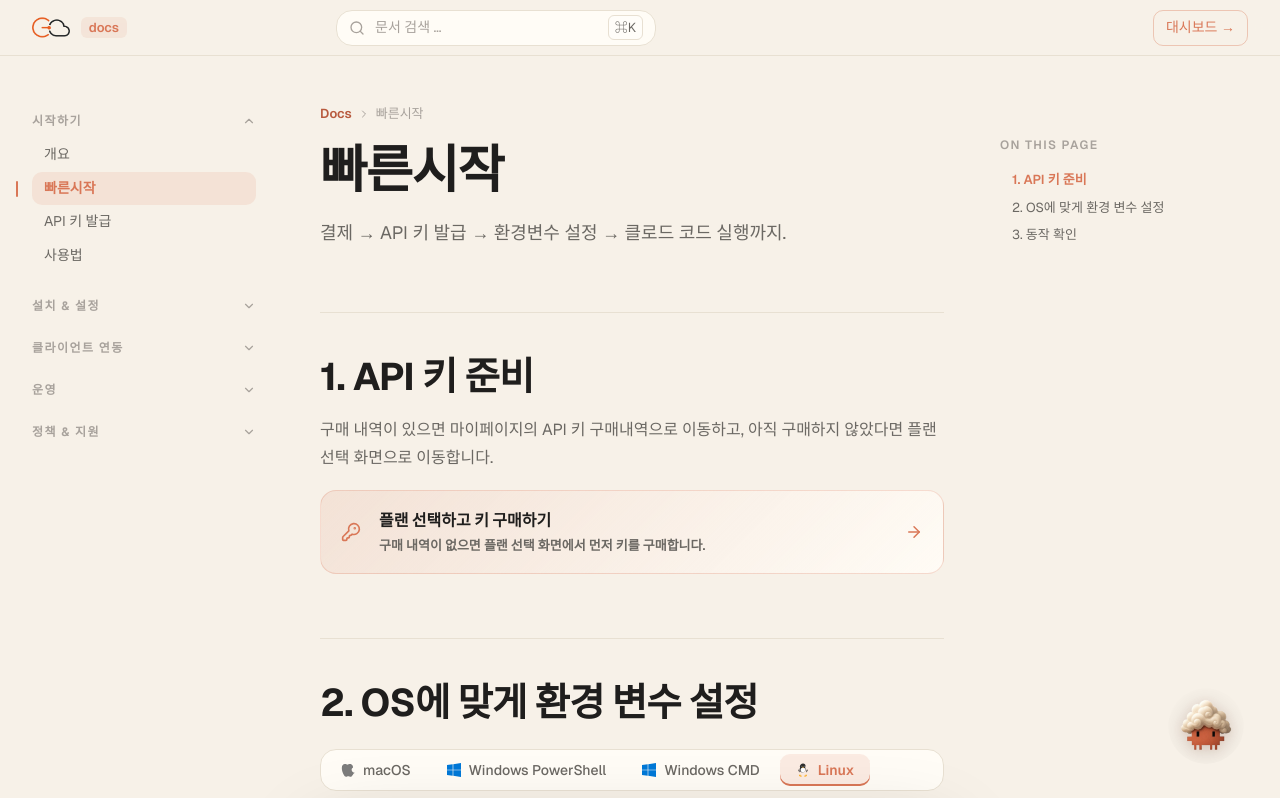
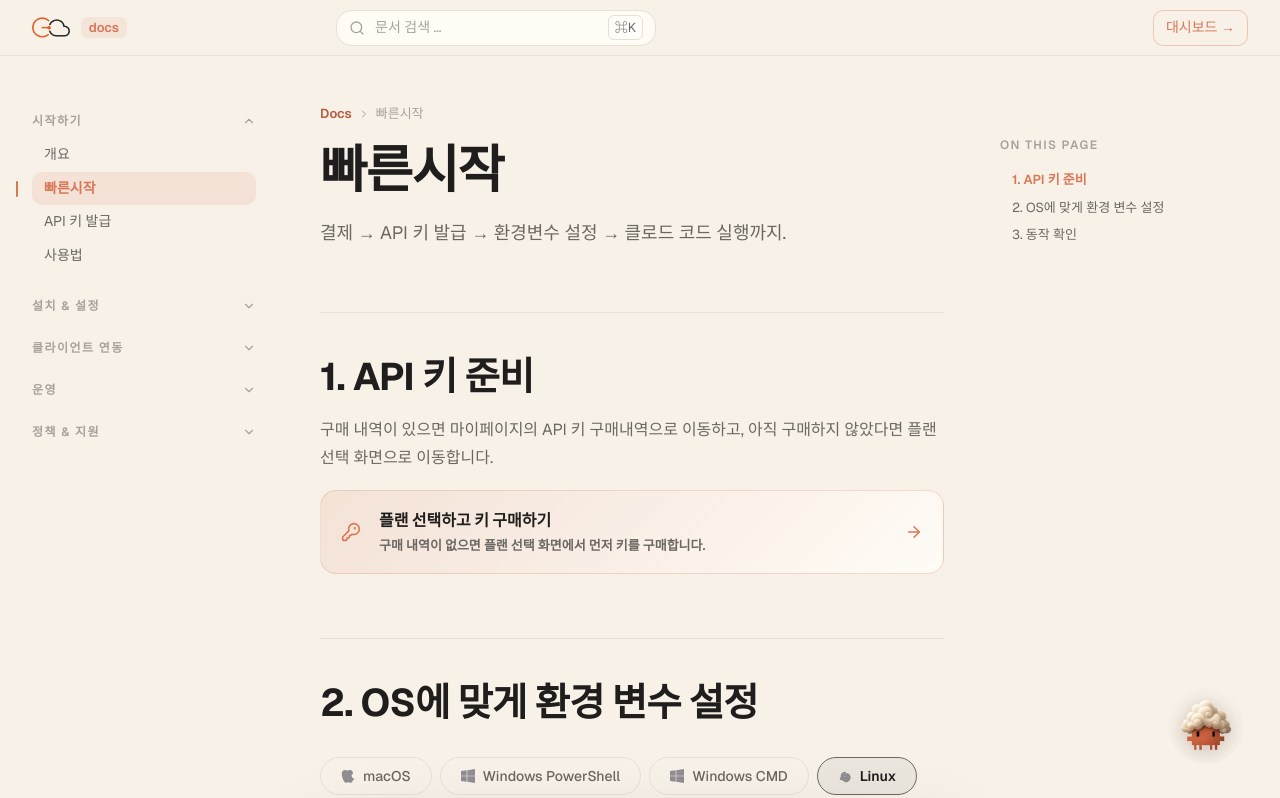
Before and after one commit to rowqqq3625-dot/clcocloud, a Next.js app: page /docs/quickstart in a window 1280 px wide. Shown: the top 798 px of the page. Built offline with nearby package versions, Linux system fonts and the light colour scheme; a web font is replaced by a local one.

Commit message:
design: OS별 빠른시작 탭 아이콘 1번 이미지 단색 고화질화 및 캡슐형 독립 탭 스타일 개편 마감

```diff
--- a/app/(docs)/layout.tsx
+++ b/app/(docs)/layout.tsx
@@ -203,11 +203,13 @@ export default function DocsLayout({ children }: { children: ReactNode }) {
           .docs-action-card strong { display: block; color: var(--docs-text); font-size: var(--fs-body); }
           .docs-action-card small { display: block; margin-top: 3px; color: var(--docs-text-soft); font-size: var(--fs-caption); line-height: 1.5; }
           .docs-action-card-primary { background: linear-gradient(135deg, rgba(217,119,87,.12), rgba(255,252,246,.94)); border-color: rgba(217,119,87,.24); }
-          .docs-os-tabs { margin: 24px 0; }
-          .docs-os-tablist { min-height: 40px; display: flex; gap: 4px; padding: 4px; overflow-x: auto; border: 1px solid var(--docs-line); border-radius: var(--r-md); background: var(--docs-surface); }
-          .docs-os-tablist button { flex: 0 0 auto; display: flex; align-items: center; gap: 8px; height: 32px; padding: 0 16px; border: 0; border-radius: var(--r-sm); background: transparent; color: var(--docs-text-soft); font-size: 14px; font-weight: 500; cursor: pointer; transition: color 180ms var(--ease-out), background 180ms var(--ease-out), box-shadow 180ms var(--ease-out); }
-          .docs-os-tablist button:hover { color: var(--ink); background: rgba(217,119,87,0.06); }
-          .docs-os-tablist button.is-active { color: var(--coral); background: rgba(217,119,87,0.12); box-shadow: inset 0 -2px 0 var(--coral); font-weight: 600; }
+          .docs-os-tabs { margin: 28px 0; }
+          .docs-os-tablist { display: flex; gap: 8px; padding: 4px 0; overflow-x: auto; border: 0; background: transparent; min-height: auto; }
+          .docs-os-tablist button { flex: 0 0 auto; display: flex; align-items: center; gap: 8px; height: 38px; padding: 0 20px; border: 1px solid var(--docs-line); border-radius: 9999px; background: transparent; color: var(--docs-text-soft); font-size: 14px; font-weight: 500; cursor: pointer; transition: all 180ms var(--ease-out); }
+          .docs-os-tablist button:hover { color: var(--docs-text); background: rgba(31,30,29,0.03); border-color: var(--docs-text-faint); }
+          [data-theme="dark"] .docs-os-tablist button:hover { background: rgba(255,255,255,0.03); }
+          .docs-os-tablist button.is-active { color: var(--docs-text); background: rgba(31,30,29,0.05); border-color: var(--docs-text-soft); font-weight: 600; box-shadow: none; }
+          [data-theme="dark"] .docs-os-tablist button.is-active { background: rgba(255,255,255,0.06); }
           .docs-callout { display: grid; grid-template-columns: 24px 1fr; gap: 12px; align-items: start; margin: 24px 0; padding: 16px 20px; border-radius: var(--r-md); color: var(--docs-text-soft); font-size: var(--fs-body); line-height: 1.7; }
           .docs-callout strong { display: block; margin-bottom: 4px; color: var(--ink); font-weight: 600; }
           .docs-callout-info { background: rgba(31,30,29,0.04); border: 1px solid var(--docs-line); border-left: 3px solid var(--ink-soft); }
--- a/components/assistant/OSChips.tsx
+++ b/components/assistant/OSChips.tsx
@@ -10,30 +10,20 @@ interface OSChipsProps {
 }
 
 const AppleIcon = ({ className }: { className?: string }) => (
-  <svg viewBox="0 0 170 170" className={className} style={{ width: "14px", height: "14px" }} fill="#7C7C7C" aria-hidden="true">
+  <svg viewBox="0 0 170 170" className={className} style={{ width: "14px", height: "14px" }} fill="#8E8E93" aria-hidden="true">
     <path d="M150.37 130.25c-2.45 5.66-5.35 10.87-8.71 15.66-4.58 6.53-8.33 11.05-11.22 13.56-4.48 4.12-9.28 6.23-14.42 6.35-3.69 0-8.14-1.05-13.32-3.18-5.19-2.12-9.97-3.17-14.34-3.17-4.58 0-9.49 1.05-14.75 3.17-5.26 2.13-9.5 3.24-12.74 3.35-4.34.22-9.13-1.78-14.37-6.02-3.43-2.79-7.25-7.38-11.45-13.78-8.23-12.65-14.48-26.79-18.75-42.44-4.28-15.65-6.42-30.08-6.42-43.29 0-14.73 3.61-26.6 10.84-35.61 7.23-9.01 16.08-13.56 26.56-13.67 5.06 0 10.87 1.58 17.43 4.75 6.56 3.17 11.13 4.75 13.7 4.75 2.11 0 6.64-1.58 13.57-4.75 6.93-3.17 12.33-4.64 16.2-4.43 11.83.53 21.05 4.88 27.67 13.06 6.62 8.18 10.15 17.9 10.59 29.17-11.4 6.86-17.15 16.03-17.26 27.53-.11 9.4 3.27 17.38 10.14 23.95 6.87 6.57 15.08 10.37 24.63 11.4-.87 2.64-1.79 5.23-2.77 7.77zM119.22 17.58c0 7.7-2.79 14.88-8.38 20.53-5.59 5.65-12.59 9.17-21.01 8.55-.11-.74-.17-1.6-.17-2.58 0-7.39 3.01-14.61 9.02-21.65 6.01-7.04 13.17-10.74 21.5-11.1 0 .95.04 1.9.04 2.87z" />
   </svg>
 );
 
 const WindowsIcon = ({ className }: { className?: string }) => (
-  <svg viewBox="0 0 24 24" className={className} style={{ width: "14px", height: "14px" }} aria-hidden="true">
-    <path fill="#0078D7" d="M0 3.449L9.75 2.1v9.45H0V3.449zM0 12.45h9.75v9.45L0 20.55v-8.1zM10.8 1.95L24 0v11.55H10.8V1.95zM10.8 12.45H24v11.55l-13.2-1.95v-9.6z" />
+  <svg viewBox="0 0 24 24" className={className} style={{ width: "14px", height: "14px" }} fill="#8E8E93" aria-hidden="true">
+    <path d="M0 3.449L9.75 2.1v9.45H0V3.449zM0 12.45h9.75v9.45L0 20.55v-8.1zM10.8 1.95L24 0v11.55H10.8V1.95zM10.8 12.45H24v11.55l-13.2-1.95v-9.6z" />
   </svg>
 );
 
 const PenguinIcon = ({ className }: { className?: string }) => (
-  <svg viewBox="0 0 512 512" className={className} style={{ width: "14px", height: "14px" }} aria-hidden="true">
-    <path fill="#2E2E2E" d="M256,16c-63.5,0-115,51.5-115,115c0,15.6,3.1,30.4,8.8,44c-11.2,17.2-17.8,37.8-17.8,60c0,60.8,49.2,110,110,110s110-49.2,110-110c0-22.2-6.6-42.8-17.8-60c5.7-13.6,8.8-28.4,8.8-44C371,67.5,319.5,16,256,16z"/>
-    <path fill="#FFFFFF" d="M256,166c-49.7,0-90,40.3-90,90c0,42.5,29.5,78.2,69.1,87.4C243,346,249,348,256,348s13-2,20.9-4.6c39.6-9.2,69.1-44.9,69.1-87.4C346,206.3,305.7,166,256,166z"/>
-    <circle cx="216" cy="116" r="14" fill="#FFFFFF"/>
-    <circle cx="216" cy="116" r="6" fill="#000000"/>
-    <circle cx="296" cy="116" r="14" fill="#FFFFFF"/>
-    <circle cx="296" cy="116" r="6" fill="#000000"/>
-    <path fill="#FFA500" d="M256,134c-12,0-22,8-22,18c0,18,22,26,22,26s22-8,22-26C278,142,268,134,256,134z"/>
-    <path fill="#FFA500" d="M156,416c-22,0-40,18-40,40c0,22,40,40,40,40h60c0,0-20-40-20-40H156z"/>
-    <path fill="#FFA500" d="M356,416c22,0,40,18,40,40c0,22-40,40-40,40h-60c0,0,20-40,20-40H356z"/>
-    <path fill="#2E2E2E" d="M106,236c-11,0-20,9-20,20c0,40,30,80,60,90c0,0-20-50-20-80C126,245,117,236,106,236z"/>
-    <path fill="#2E2E2E" d="M406,236c11,0,20,9,20,20c0,40-30,80-60,90c0,0,20-50,20-80C386,245,395,236,406,236z"/>
+  <svg viewBox="0 0 448 512" className={className} style={{ width: "14px", height: "14px" }} fill="#8E8E93" aria-hidden="true">
+    <path d="M224 96C135.6 96 64 167.6 64 256c0 15 2.1 29.6 6 43.3C52.7 306.7 32 328.6 32 355.2c0 28.2 23 51.2 51.2 51.2c5.8 0 11.4-.9 16.7-2.7c22.6 31 59.2 51.1 100.1 51.1c2 0 4-.1 6-.2c3.4 9.1 8.8 17.1 15.6 23.5c7.3 6.9 16.8 11.2 27.2 12.2c16.2 1.6 31.9-5.1 41.7-17.7c6.2 3.1 13 4.7 20.3 4.7c23.6 0 43-17.7 45.6-40.8c24.7-11.4 44.5-30.8 56.6-54.8c12.2-24.2 18.6-51.4 18.6-79.4c0-88.4-71.6-160-160-160zm16 80c0-8.8 7.2-16 16-16s16 7.2 16 16s-7.2 16-16 16s-16-7.2-16-16zm-80 0c0-8.8 7.2-16 16-16s16 7.2 16 16s-7.2 16-16 16s-16-7.2-16-16zm56 120c-13.3 0-24-10.7-24-24h48c0 13.3-10.7 24-24 24z" />
   </svg>
 );
 
--- a/components/docs/OSTabs.tsx
+++ b/components/docs/OSTabs.tsx
@@ -16,30 +16,20 @@ export type OSTab = {
 };
 
 const AppleIcon = (props: React.SVGProps<SVGSVGElement>) => (
-  <svg viewBox="0 0 170 170" width="1em" height="1em" fill="#7C7C7C" {...props}>
+  <svg viewBox="0 0 170 170" width="1em" height="1em" fill="#8E8E93" {...props}>
     <path d="M150.37 130.25c-2.45 5.66-5.35 10.87-8.71 15.66-4.58 6.53-8.33 11.05-11.22 13.56-4.48 4.12-9.28 6.23-14.42 6.35-3.69 0-8.14-1.05-13.32-3.18-5.19-2.12-9.97-3.17-14.34-3.17-4.58 0-9.49 1.05-14.75 3.17-5.26 2.13-9.5 3.24-12.74 3.35-4.34.22-9.13-1.78-14.37-6.02-3.43-2.79-7.25-7.38-11.45-13.78-8.23-12.65-14.48-26.79-18.75-42.44-4.28-15.65-6.42-30.08-6.42-43.29 0-14.73 3.61-26.6 10.84-35.61 7.23-9.01 16.08-13.56 26.56-13.67 5.06 0 10.87 1.58 17.43 4.75 6.56 3.17 11.13 4.75 13.7 4.75 2.11 0 6.64-1.58 13.57-4.75 6.93-3.17 12.33-4.64 16.2-4.43 11.83.53 21.05 4.88 27.67 13.06 6.62 8.18 10.15 17.9 10.59 29.17-11.4 6.86-17.15 16.03-17.26 27.53-.11 9.4 3.27 17.38 10.14 23.95 6.87 6.57 15.08 10.37 24.63 11.4-.87 2.64-1.79 5.23-2.77 7.77zM119.22 17.58c0 7.7-2.79 14.88-8.38 20.53-5.59 5.65-12.59 9.17-21.01 8.55-.11-.74-.17-1.6-.17-2.58 0-7.39 3.01-14.61 9.02-21.65 6.01-7.04 13.17-10.74 21.5-11.1 0 .95.04 1.9.04 2.87z" />
   </svg>
 );
 
 const WindowsIcon = (props: React.SVGProps<SVGSVGElement>) => (
-  <svg viewBox="0 0 24 24" width="1em" height="1em" {...props}>
-    <path fill="#0078D7" d="M0 3.449L9.75 2.1v9.45H0V3.449zM0 12.45h9.75v9.45L0 20.55v-8.1zM10.8 1.95L24 0v11.55H10.8V1.95zM10.8 12.45H24v11.55l-13.2-1.95v-9.6z" />
+  <svg viewBox="0 0 24 24" width="1em" height="1em" fill="#8E8E93" {...props}>
+    <path d="M0 3.449L9.75 2.1v9.45H0V3.449zM0 12.45h9.75v9.45L0 20.55v-8.1zM10.8 1.95L24 0v11.55H10.8V1.95zM10.8 12.45H24v11.55l-13.2-1.95v-9.6z" />
   </svg>
 );
 
 const PenguinIcon = (props: React.SVGProps<SVGSVGElement>) => (
-  <svg viewBox="0 0 512 512" width="1em" height="1em" {...props}>
-    <path fill="#2E2E2E" d="M256,16c-63.5,0-115,51.5-115,115c0,15.6,3.1,30.4,8.8,44c-11.2,17.2-17.8,37.8-17.8,60c0,60.8,49.2,110,110,110s110-49.2,110-110c0-22.2-6.6-42.8-17.8-60c5.7-13.6,8.8-28.4,8.8-44C371,67.5,319.5,16,256,16z"/>
-    <path fill="#FFFFFF" d="M256,166c-49.7,0-90,40.3-90,90c0,42.5,29.5,78.2,69.1,87.4C243,346,249,348,256,348s13-2,20.9-4.6c39.6-9.2,69.1-44.9,69.1-87.4C346,206.3,305.7,166,256,166z"/>
-    <circle cx="216" cy="116" r="14" fill="#FFFFFF"/>
-    <circle cx="216" cy="116" r="6" fill="#000000"/>
-    <circle cx="296" cy="116" r="14" fill="#FFFFFF"/>
-    <circle cx="296" cy="116" r="6" fill="#000000"/>
-    <path fill="#FFA500" d="M256,134c-12,0-22,8-22,18c0,18,22,26,22,26s22-8,22-26C278,142,268,134,256,134z"/>
-    <path fill="#FFA500" d="M156,416c-22,0-40,18-40,40c0,22,40,40,40,40h60c0,0-20-40-20-40H156z"/>
-    <path fill="#FFA500" d="M356,416c22,0,40,18,40,40c0,22-40,40-40,40h-60c0,0,20-40,20-40H356z"/>
-    <path fill="#2E2E2E" d="M106,236c-11,0-20,9-20,20c0,40,30,80,60,90c0,0-20-50-20-80C126,245,117,236,106,236z"/>
-    <path fill="#2E2E2E" d="M406,236c11,0,20,9,20,20c0,40-30,80-60,90c0,0,20-50,20-80C386,245,395,236,406,236z"/>
+  <svg viewBox="0 0 448 512" width="1em" height="1em" fill="#8E8E93" {...props}>
+    <path d="M224 96C135.6 96 64 167.6 64 256c0 15 2.1 29.6 6 43.3C52.7 306.7 32 328.6 32 355.2c0 28.2 23 51.2 51.2 51.2c5.8 0 11.4-.9 16.7-2.7c22.6 31 59.2 51.1 100.1 51.1c2 0 4-.1 6-.2c3.4 9.1 8.8 17.1 15.6 23.5c7.3 6.9 16.8 11.2 27.2 12.2c16.2 1.6 31.9-5.1 41.7-17.7c6.2 3.1 13 4.7 20.3 4.7c23.6 0 43-17.7 45.6-40.8c24.7-11.4 44.5-30.8 56.6-54.8c12.2-24.2 18.6-51.4 18.6-79.4c0-88.4-71.6-160-160-160zm16 80c0-8.8 7.2-16 16-16s16 7.2 16 16s-7.2 16-16 16s-16-7.2-16-16zm-80 0c0-8.8 7.2-16 16-16s16 7.2 16 16s-7.2 16-16 16s-16-7.2-16-16zm56 120c-13.3 0-24-10.7-24-24h48c0 13.3-10.7 24-24 24z" />
   </svg>
 );
 
```
